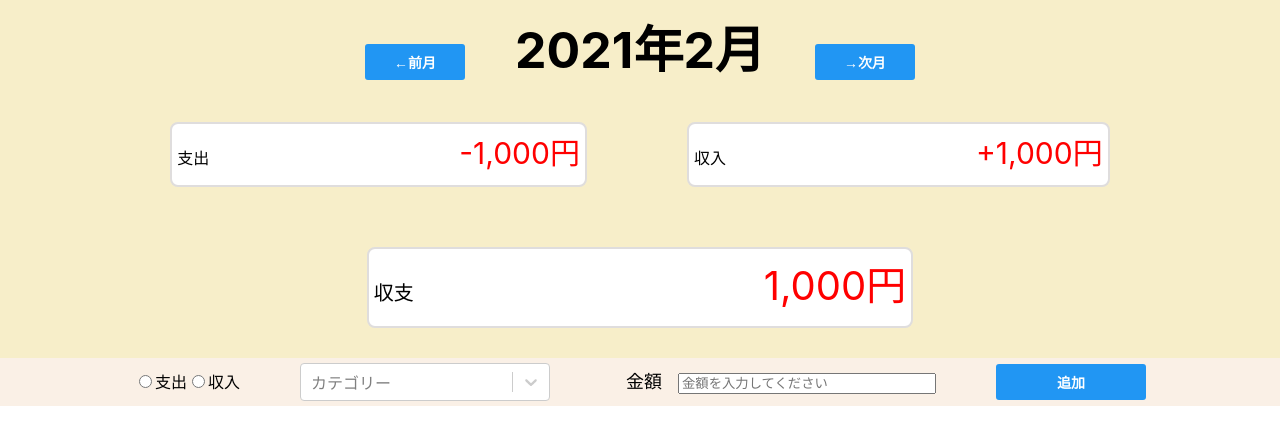
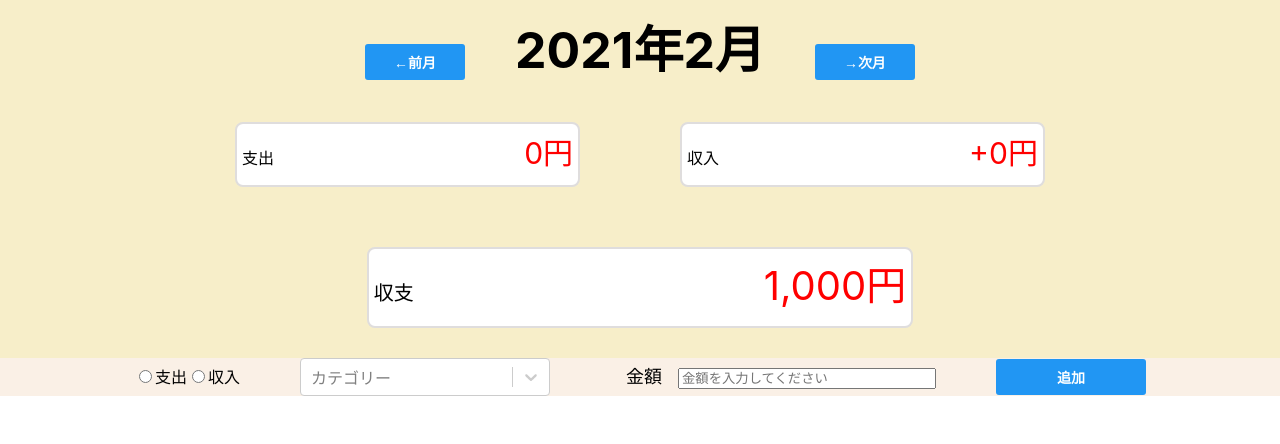
Before and after one commit to kod-source/management-app, a React (Create React App) app: page / in a window 1280 px wide. Shown: the top 444 px of the page. Built offline with nearby package versions, Linux system fonts and the light colour scheme.

Commit message:
支出と収入の途中経過

```diff
--- a/src/App.js
+++ b/src/App.js
@@ -25,7 +25,6 @@ function App() {
   return (
     <div>
       <Header date={date} setPrevMonth={setPrevMonth} setNextMonth={setNextMonth}/>
-      <Expense />
       <AddItems date={date}/>
     </div>
   );
--- a/src/components/AddItems.js
+++ b/src/components/AddItems.js
@@ -1,10 +1,11 @@
 import "../styled.css";
 import { Button } from "./button";
 import styled from "styled-components";
-import { useState } from "react";
+import { useEffect, useState } from "react";
 import Select from 'react-select'
 import { income, spending } from "./dataset";
 import firebase from 'firebase';
+import Expense from "./Expense";
 
 const firebaseConfig = {
     apiKey: "AIzaSyB_9FP45IQqwilhyK7PY8vE-9g4qO4UmOQ",
@@ -26,38 +27,49 @@ const AddItems = ({date}) => {
     const [money, setMoney] = useState("");
     const [options, setOptions] = useState([])
     const [getValue, setGetValue] = useState([])
+    const [incomeItems, setIncomeItems] = useState([])
+    const [spendingItems, setSpendingItems] = useState([])
 
     const addMoney = (event) => {
+        const db = firebase.firestore();
         event.preventDefault();
         if(options === spending && money !== "") {
             const spendingSum = async () => {
-                const db = firebase.firestore();
                 getValue.money = parseInt(-money, 10)
-                const ref = await db.collection('spending').add({
+                await db.collection('spending').add({
                     value: getValue.value,
                     label: getValue.label,
                     money: getValue.money,
                     date: date,
                 })
-                const snapShot = await ref.get()
-                const data = snapShot.data()
-                console.log(ref.id, data);
+                const snapShot = await db.collection('income').get();
+                snapShot.forEach(doc => {
+                    spendingItems.push({
+                        id: doc.id,
+                        ...doc.data(),
+                    });
+                })
+                setSpendingItems(spendingItems)
                 setMoney("")
             }
             spendingSum()
         } else if(options === income && money !== "") {
             const incomeSum = async () => {
-                const db = firebase.firestore();
                 getValue.money = parseInt(money, 10)
-                const ref = await db.collection('income').add({
+                await db.collection('income').add({
                     value: getValue.value,
                     label: getValue.label,
                     money: getValue.money,
                     date: date,
                 })
-                const snapShot = await ref.get()
-                const data = snapShot.data()
-                console.log(ref.id, data);
+                const snapShot = await db.collection('income').get();
+                snapShot.forEach(doc => {
+                    incomeItems.push({
+                        id: doc.id,
+                        ...doc.data(),
+                    });
+                })
+                setIncomeItems(incomeItems)
                 setMoney("")
             }
             incomeSum()
@@ -70,6 +82,7 @@ const AddItems = ({date}) => {
 
     return (
         <div className="addItemContainer">
+            <Expense incomeItems={incomeItems} spendingItems={spendingItems}/>
             <form onSubmit={addMoney}>
                 <div className="item">
                     <input type="radio" name="type" value="spending" onChange={() => setOptions(spending)} />支出
--- a/src/components/Expense.js
+++ b/src/components/Expense.js
@@ -1,19 +1,21 @@
 import '../styled.css';
 
-const Expense = () => {
-    const SpendingSum = () => {
+const Expense = ({incomeItems, spendingItems}) => {
+    const incomeBudgets = incomeItems.map(income => income.money);
+    const incomeBudget = incomeBudgets.reduce((sum, num) => sum + num, 0);
+    const spendingBudgets = spendingItems.map(income => income.money);
+    const spendingBudget = spendingBudgets.reduce((sum, num) => sum + num, 0);
 
-    }
 
     return (
         <div className="container">
             <div className="expenseContainer">
                 <p className="expense">支出</p>
-                <p className="expenseRight">-1,000円</p>
+                <p className="expenseRight">{spendingBudget.toLocaleString()}円</p>
             </div>
             <div className="expenseContainer">
                 <p className="expense">収入</p>
-                <p className="expenseRight">+1,000円</p>
+                <p className="expenseRight">+{incomeBudget.toLocaleString()}円</p>
             </div>
             <div className="expenseContainer">
                 <p className="balance">収支</p>
--- a/src/styled.css
+++ b/src/styled.css
@@ -52,7 +52,7 @@
   .addItemContainer {
       background-color: linen;
       margin: 0;
-      padding: 5px 0;
+      padding: 0;
       text-align: center;
   }
 
```
